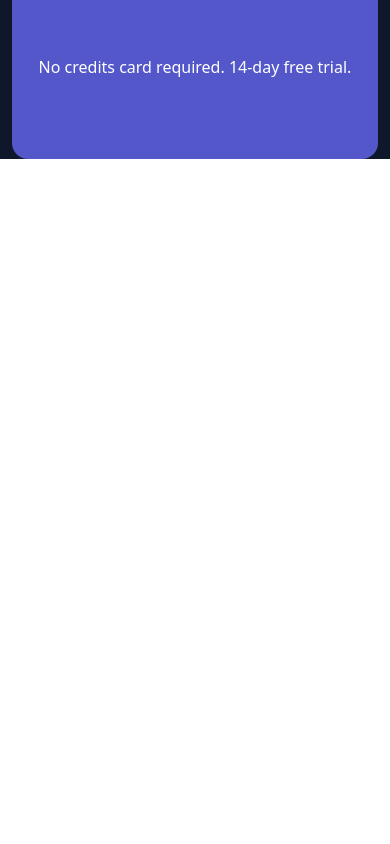
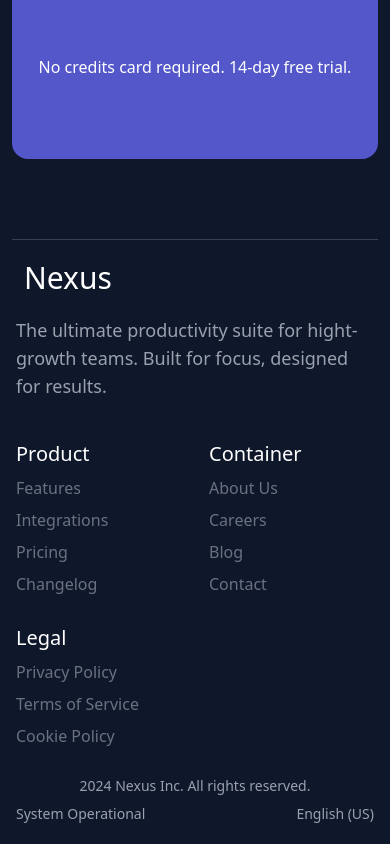
Before and after one commit to Eunock-web/Nexus-front, a React (Vite) app: page / in a window 390 px wide. Shown: the part 3314-4158 px from the top of the page. Before the commit the page ends 3473 px from the top, so only its background shows below. Built offline with nearby package versions, Linux system fonts and the light colour scheme.

Commit message:
feat: Finalisation du footer du mobile

```diff
--- /dev/null
+++ b/src/layouts/home/Footer.tsx
@@ -0,0 +1,73 @@
+const ListsFooter =  [
+    {
+        id: 1,
+        title : "Product",
+        content1 : "Features",
+        content2 : "Integrations",
+        content3 : "Pricing",
+        content4 : "Changelog"
+    },
+
+    {
+        id: 2,
+        title : "Container",
+        content1 : "About Us",
+        content2 : "Careers",
+        content3 : "Blog",
+        content4 : "Contact"
+    },
+
+    {
+        id: 3,
+        title : "Legal",
+        content1 : "Privacy Policy",
+        content2 : "Terms of Service",
+        content3 : "Cookie Policy",
+        content4 : ""
+    },
+
+
+]
+
+function Footer(){
+    return <>
+        <div className=" flex flex-col gap-5 py-5 px-1 border-t border-t-gray-700">
+            <div className="flex flex-row gap-2">
+                <img src="" alt="" />
+                <h1 className="text-3xl text-white"> Nexus </h1>
+            </div>
+            <p className=" text-gray-400 text-lg  "> The ultimate productivity suite for hight-growth teams. Built for focus, designed for results. </p>
+
+            <div>
+                <div>
+
+                </div>
+            </div>
+
+            <div className="grid grid-cols-2 md:grid-cols-3 gap-7">
+                {
+                    ListsFooter.map((element)=>(
+                        <div className="flex flex-col gap-2 ">
+                            <h1 className="text-xl text-white "> {element.title} </h1>
+                            <p className="text-gray-500"> {element.content1} </p>
+                            <p className="text-gray-500"> {element.content2} </p>
+                            <p className="text-gray-500"> {element.content3} </p>
+                            <p className="text-gray-500"> {element.content4} </p>
+                        </div>
+
+                    ))
+                }
+            </div>
+
+            <div className=" grid grid-cols-1 gap-2 ">
+                <p className="text-gray-400 text-sm text-center"> 2024 Nexus Inc. All rights reserved. </p>
+                <div className="flex flex-row justify-between">
+                    <p className="text-gray-400 text-sm"> System Operational </p>
+                    <p className="text-gray-400 text-sm"> English (US) </p>
+                </div>
+            </div>
+        </div>
+    </>
+}
+
+export default Footer
--- a/src/pages/Home.tsx
+++ b/src/pages/Home.tsx
@@ -1,4 +1,5 @@
 import CarousselPresentation from "../layouts/home/CarousselPresentation";
+import Footer from "../layouts/home/Footer";
 import Hero from "../layouts/home/Hero";
 import Main from "../layouts/home/Main";
 import PostFooter from "../layouts/home/PostFooter";
@@ -11,6 +12,7 @@ function Home(){
             <Main />
             <CarousselPresentation />
             <PostFooter />
+            <Footer />
         </div>
     </>
 }
```
